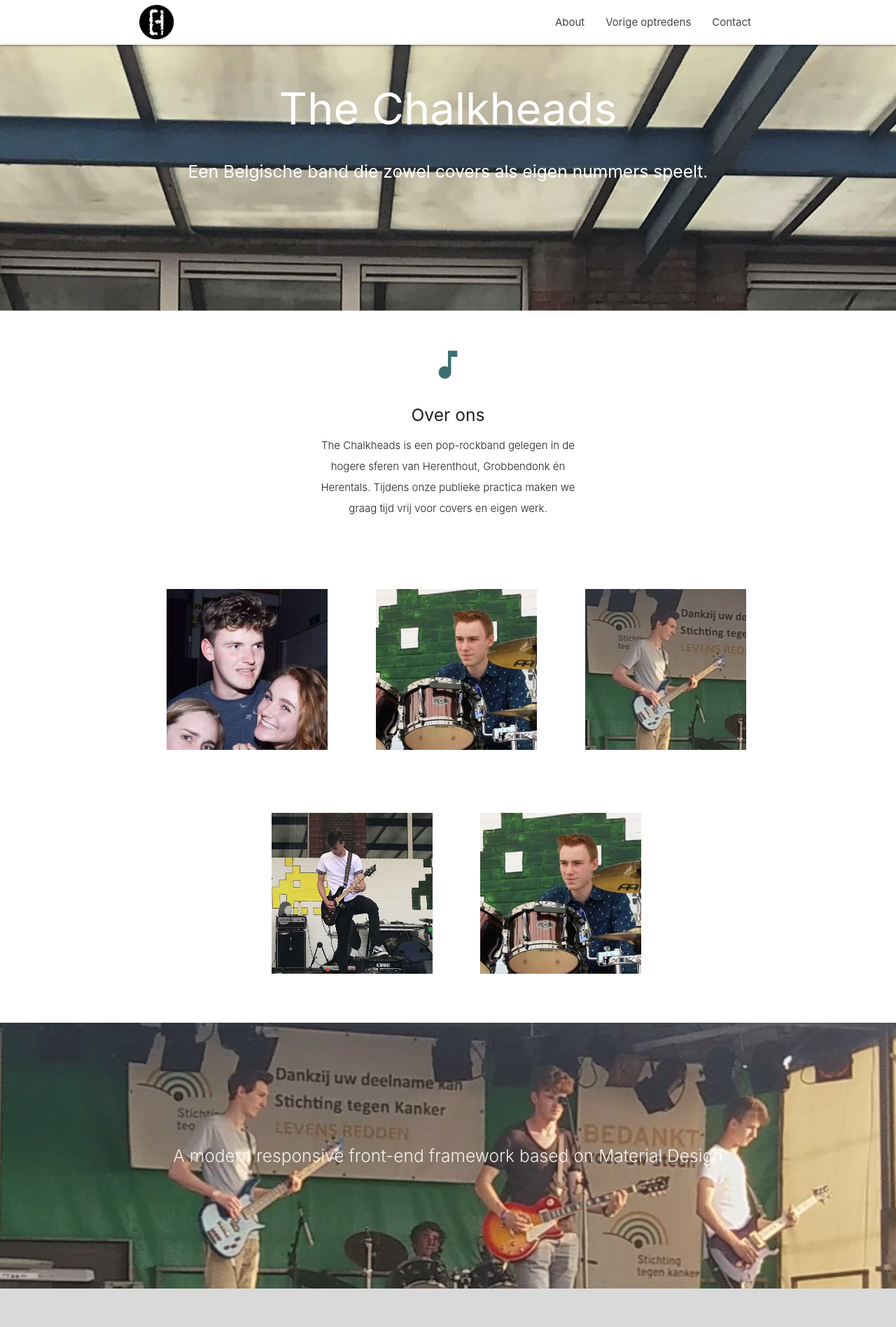
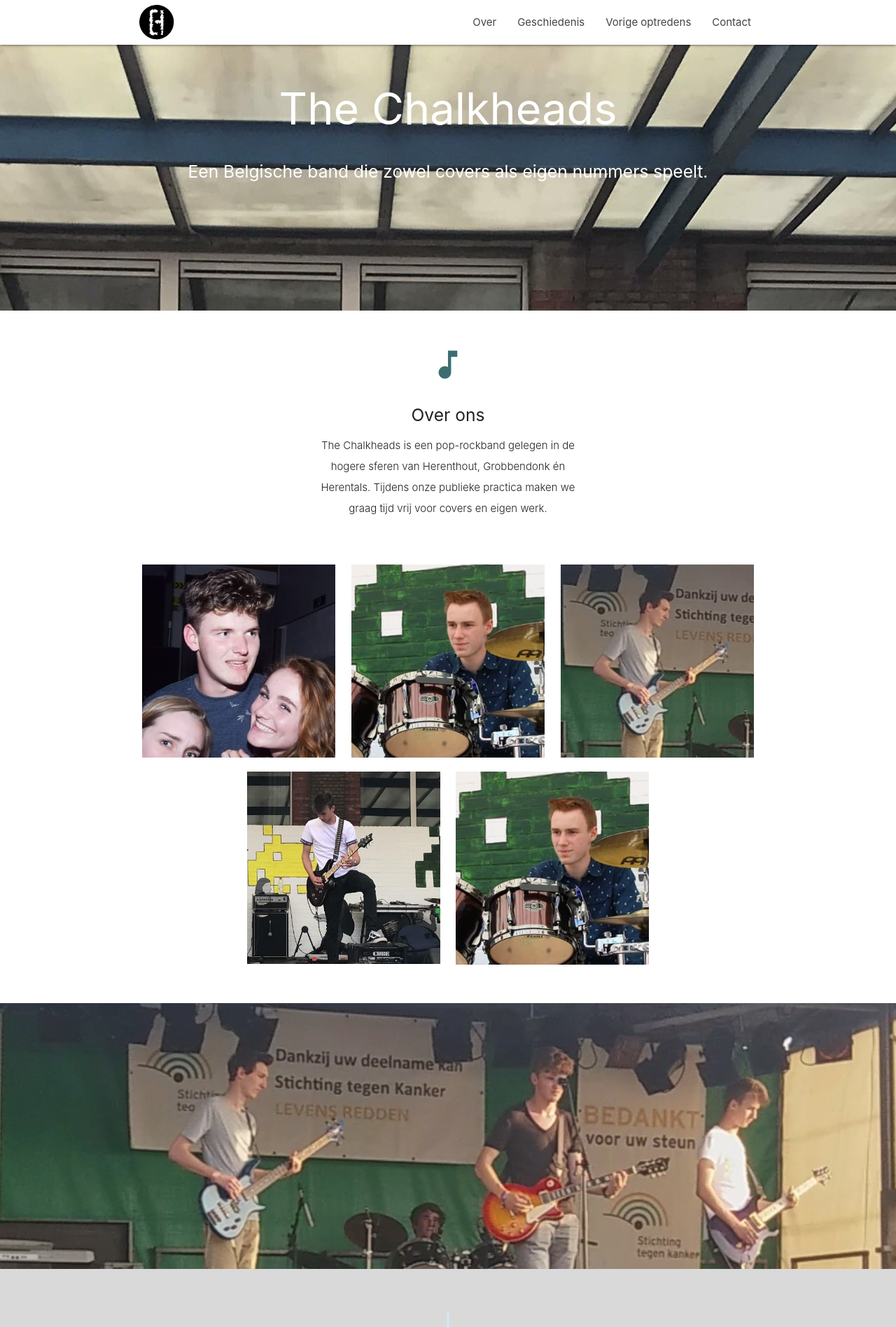
Before and after one commit to BramVanBergen/TheChalkheads, a plain HTML site: page index.html in a window 1280 px wide. Shown: the top 1897 px of the page at 70% size. Drawn offline with nearby package versions, Linux system fonts and the light colour scheme.

Commit message:
About deel responsief

```diff
--- a/css/style.css
+++ b/css/style.css
@@ -88,17 +88,17 @@ footer.page-footer {
 
 .AboutAfbeelding {
     display: block;
-    padding: 35px;
-    height: 300px;
-    width: auto;
+    margin-bottom: 20px;
+    width: 100%;
+    height: auto;
 }
 
 .overlay {
     position: absolute;
-    top: 35px;
-    left: 35px;
-    height: 230px;
-    width: 230px;
+    top: 0px;
+    bottom: 0px;
+    left: 0px;
+    right: 0px;
     opacity: 0;
     transition: .5s ease;
 }
--- a/index.html
+++ b/index.html
@@ -18,13 +18,15 @@
     <div class="nav-wrapper container">
         <a id="logo-container" href="#" class="brand-logo"><img src="images/CH_Logo.svg" alt="Logo" class="logo"></a>
         <ul class="right hide-on-med-and-down">
-            <li><a href="#about">About</a></li>
+            <li><a href="#about">Over</a></li>
+            <li><a href="#geschiedenis">Geschiedenis</a></li>
             <li><a href="#vorige">Vorige optredens</a></li>
             <li><a href="#contact">Contact</a></li>
         </ul>
 
         <ul id="nav-mobile" class="sidenav">
-            <li><a href="#about">About</a></li>
+            <li><a href="#about">Over</a></li>
+            <li><a href="#geschiedenis">Geschiedenis</a></li>
             <li><a href="#vorige">Vorige optredens</a></li>
             <li><a href="#contact">Contact</a></li>
         </ul>
@@ -36,24 +38,23 @@
 <div id="index-banner" class="parallax-container">
     <div class="section no-pad-bot">
         <div class="container">
-            <br><br>
             <h1 class="header center white-text text-lighten-2 typed">The Chalkheads</h1>
             <div class="row center">
                 <h5 class="header col s12 white-text bold">Een Belgische band die zowel covers als eigen nummers
                     speelt.</h5>
             </div>
-            <br><br>
-
         </div>
     </div>
-    <div class="parallax"><img class="parallax-afbeelding" src="images/background1.jpg" alt="Unsplashed background img 1"></div>
+    <div class="parallax">
+        <img class="parallax-afbeelding" src="images/background1.jpg" alt="background img 1">
+    </div>
 </div>
 
 <!-- Icon Section -->
-<div class="container">
+<div class="container" id="about">
     <div class="section">
         <div class="row">
-            <div class="center col s12 m6 offset-m3">
+            <div class="center col s12 m8 l6 offset-l3 offset-m2">
                 <div class="icon-block">
                     <h2 class="center myrtle-green-text"><i class="material-icons">music_note</i></h2>
                     <h5 class="center">Over ons</h5>
@@ -67,7 +68,7 @@
     <div class="section">
         <div class="row">
             <!-- About Jonas -->
-            <div class="col s12 m6 l4 center">
+            <div class="col s12 m8 offset-m2 l4 center">
                 <div class="img-block">
                     <img src="images/Jonas.jpg" alt="Jonas" class="AboutAfbeelding">
                     <div class="overlay">
@@ -79,7 +80,7 @@
             </div>
 
             <!-- About Jelle -->
-            <div class="col s12 m6 l4 center">
+            <div class="col s12 m8 offset-m2 l4 center">
                 <div class="img-block">
                     <img src="images/Jelle.jpg" alt="Jelle" class="AboutAfbeelding">
                     <div class="overlay">
@@ -91,7 +92,7 @@
             </div>
 
             <!-- About Bram -->
-            <div class="col s12 m6 offset-m3 l4 center">
+            <div class="col s12 m8 offset-m2 l4 center">
                 <div class="img-block">
                     <img src="images/Bram.jpg" alt="Bram" class="AboutAfbeelding">
                     <div class="overlay">
@@ -101,11 +102,9 @@
                     </div>
                 </div>
             </div>
-        </div>
 
-        <div class="row">
             <!-- About Arne -->
-            <div class="col s12 m6 l4 offset-l2 offset-l2 center">
+            <div class="col s12 m8 offset-m2 l4 offset-l2 center">
                 <div class="img-block">
                     <img src="images/Arne.jpg" alt="Arne" class="AboutAfbeelding">
                     <div class="overlay">
@@ -117,7 +116,7 @@
             </div>
 
             <!-- About Lotte -->
-            <div class="col s12 m3 l4 center">
+            <div class="col s12 m8 offset-m2 l4 center">
                 <div class="img-block">
                     <img src="images/Jelle.jpg" alt="Bram" class="AboutAfbeelding">
                     <div class="overlay">
@@ -127,22 +126,22 @@
                     </div>
                 </div>
             </div>
-
         </div>
-
     </div>
 </div>
 
 <!-- Afbeelding 2 -->
 <div class="parallax-container valign-wrapper">
-    <div class="section no-pad-bot">
-        <div class="container">
-            <div class="row center">
-                <h5 class="header col s12 light">A modern responsive front-end framework based on Material Design</h5>
-            </div>
-        </div>
+    <!--<div class="section no-pad-bot">-->
+        <!--<div class="container">-->
+            <!--<div class="row center">-->
+                <!--<h5 class="header col s12 light">A modern responsive front-end framework based on Material Design</h5>-->
+            <!--</div>-->
+        <!--</div>-->
+    <!--</div>-->
+    <div class="parallax">
+        <img class="parallax-afbeelding" src="images/background2.jpg" alt="background img 2">
     </div>
-    <div class="parallax"><img class="parallax-afbeelding" src="images/background2.jpg" alt="Unsplashed background img 2"></div>
 </div>
 
 <!-- Timeline -->
@@ -157,7 +156,7 @@
                     <div class="cd-timeline__block js-cd-block">
                         <!-- cd-timeline__img -->
                         <div class="cd-timeline__img js-cd-img">
-                            <img src="images/background4.jpg" alt="Foto Ontstaan">
+                            <img src="images/background4.jpg" alt="Ontstaan">
                         </div>
 
                         <!-- cd-timeline__content -->
@@ -194,7 +193,7 @@
                     <div class="cd-timeline__block js-cd-block">
                         <!-- cd-timeline__img -->
                         <div class="cd-timeline__img cd-timeline__img--picture js-cd-img">
-                            <img src="img/cd-icon-picture.svg" alt="Picture">
+                            <img src="images/Afscheid.png" alt="Afscheid">
                         </div>
 
                         <!-- cd-timeline__content -->
@@ -204,7 +203,6 @@
                                 Met pijn in het hart, vooral omdat we nu een professionele mondharmonica verloren.</p>
                             <span class="cd-timeline__date">Jan 24</span>
                         </div>
-
                     </div>
 
                     <!-- cd-timeline__block -->
@@ -222,7 +220,6 @@
                                 voluptatibus minus veritatis qui ut.</p>
                             <span class="cd-timeline__date">Feb 14</span>
                         </div>
-
                     </div>
 
                     <!-- cd-timeline__block -->
@@ -239,7 +236,6 @@
                                 rerum.</p>
                             <span class="cd-timeline__date">Feb 18</span>
                         </div>
-
                     </div>
 
                     <!-- cd-timeline__block -->
@@ -278,7 +274,6 @@
                     primis in faucibus orci luctus et ultrices posuere cubilia Curae;</p>
             </div>
         </div>
-
     </div>
 </div>
 
@@ -291,7 +286,9 @@
             </div>
         </div>
     </div>
-    <div class="parallax"><img class="parallax-afbeelding" src="images/background3.jpg" alt="Unsplashed background img 3"></div>
+    <div class="parallax">
+        <img class="parallax-afbeelding" src="images/background3.jpg" alt="Unsplashed background img 3">
+    </div>
 </div>
 
 <!-- Footer -->
@@ -338,7 +335,5 @@
 <script src="js/init.js"></script>
 <script src="js/typewriter.js"></script>
 <script src="js/timeline.js"></script>
-
 </body>
-
 </html>
```
